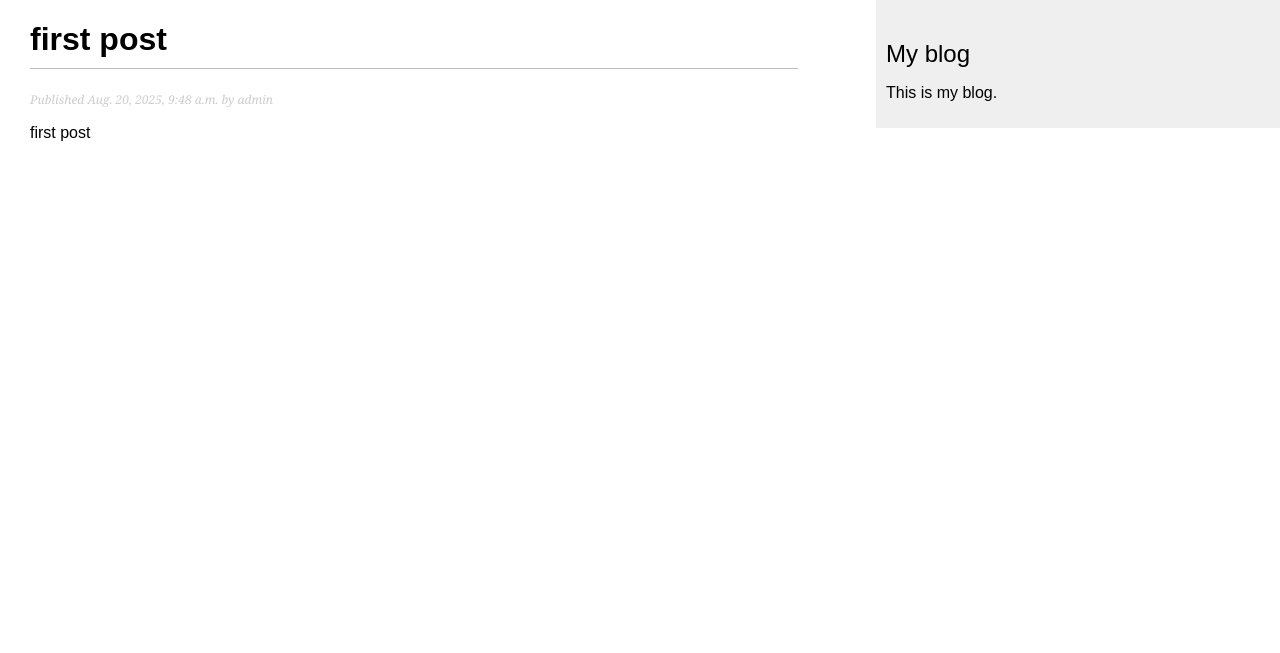
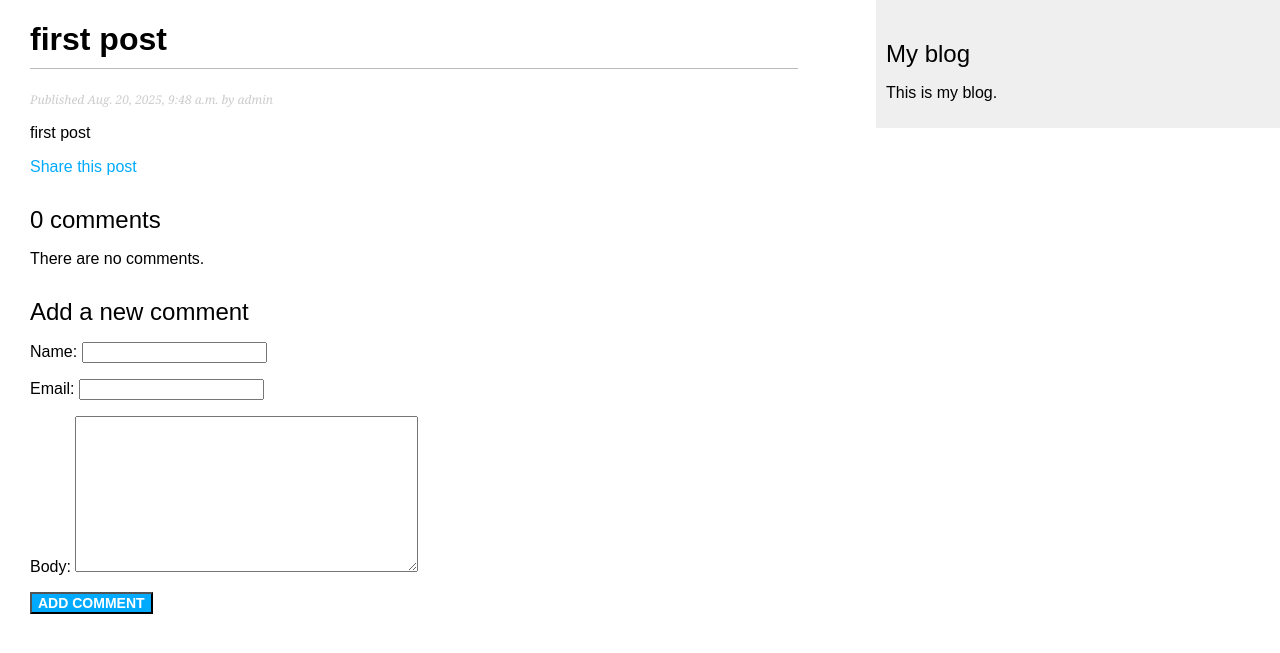
Before and after one commit to Grellina/blog, a Django app: a page that uses templates/blog/post/detail.html in a window 1280 px wide. Shown: the top 653 px of the page. Run offline with Django 5.2, Linux system fonts and the light colour scheme; data comes from the database, SQL or seed files in the repository; both versions use the stored data as it was after the commit.

Commit message:
added comments and email sending

```diff
--- /dev/null
+++ b/blog/forms.py
@@ -0,0 +1,13 @@
+from django import forms
+from .models import Comment
+
+class EmailPostForm(forms.Form):
+    name = forms.CharField(max_length=25)
+    email = forms.EmailField()
+    to = forms.EmailField()
+    comments = forms.CharField(required=False, widget=forms.Textarea)
+
+class CommentForm(forms.ModelForm):
+    class Meta:
+        model = Comment
+        fields = ['name','email', 'body']
--- a/blog/models.py
+++ b/blog/models.py
@@ -4,10 +4,12 @@ from django.contrib.auth.models import User
 from django.urls import reverse
 
 class PublishedManager(models.Manager):
+    #менеджер для работы с опубликованными постами
     def get_queryset(self):
         return super().get_queryset().filter(status=Post.Status.PUBLISHED)
 
 class Post(models.Model):
+    #модель поста
     class Status(models.TextChoices):
         DRAFT = 'DF', 'Draft'
         PUBLISHED = 'PB', 'Published'
@@ -40,3 +42,23 @@ class Post(models.Model):
                              self.publish.month,
                              self.publish.day,
                              self.slug])
+
+class Comment(models.Model):
+    post = models.ForeignKey(Post,
+                             on_delete=models.CASCADE,
+                             related_name='comments')
+    name = models.CharField(max_length=80)
+    email = models.EmailField()
+    body = models.TextField()
+    created = models.DateTimeField(auto_now_add=True)
+    updated = models.DateTimeField(auto_now=True)
+    active = models.BooleanField(default=True)
+
+    class Meta:
+        ordering = ['created']
+        indexes =[
+            models.Index(fields=['created']),
+        ]
+
+    def __str__(self):
+        return f'Comment by {self.name} on {self.post}'
--- a/blog/urls.py
+++ b/blog/urls.py
@@ -9,4 +9,8 @@ urlpatterns = [
     path('<int:year>/<int:month>/<int:day>/<slug:post>/',
          views.post_detail,
          name='post_detail'),
+    path('<int:post_id>/share/',
+         views.post_share, name='post_share'),
+    path('<int:post_id>/comment/',
+         views.post_comment, name='post_comment'),
 ]
--- a/blog/views.py
+++ b/blog/views.py
@@ -2,6 +2,35 @@ from django.shortcuts import render, get_object_or_404
 from django.core.paginator import Paginator, EmptyPage, PageNotAnInteger
 from django.views.generic import ListView
 from .models import Post
+from .forms import EmailPostForm, CommentForm
+from django.core.mail import send_mail
+from django.conf import settings
+from django.views.decorators.http import require_POST
+
+def post_share(request, post_id):
+    post = get_object_or_404(Post,
+                             id=post_id,
+                             status=Post.Status.PUBLISHED)
+    sent = False
+
+    if request.method =='POST':
+        form = EmailPostForm(request.POST)
+        if form.is_valid():
+            cd = form.cleaned_data
+            post_url = request.build_absolute_uri(
+                post.get_absolute_url()
+            )
+            subject = f"{cd['name']} recommends you read" \
+            f'{post.title}'
+            message = f'Read {post.title} at {post_url}\n\n' \
+            f"{cd['name']}\'s ({cd['email']}) comments: {cd['comments']}"
+            send_mail(subject, message, settings.EMAIL_HOST_USER, [cd['to']])
+            sent = True
+    else:
+        form = EmailPostForm()
+    return render(request, 'blog/post/share.html', {'post': post,
+                                                    'form': form,
+                                                    'sent': sent})
 
 def post_list(request):
     post_list = Post.published.all()
@@ -24,10 +53,14 @@ def post_detail(request, year, month, day, post):
                              publish__year=year,
                              publish__month=month,
                              publish__day=day)
+    comments = post.comments.filter(active=True)
+    form = CommentForm()
 
     return render(request,
                   'blog/post/detail.html',
-                  {'post': post})
+                  {'post': post,
+                   'comments': comments,
+                   'form': form})
 
 class PostListView(ListView):
     """Альтернативное представление списка постов"""
@@ -35,3 +68,19 @@ class PostListView(ListView):
     context_object_name = 'posts'
     paginate_by = 3
     template_name = 'blog/post/list.html'
+
+@require_POST
+def post_comment(request, post_id):
+    post = get_object_or_404(Post,
+                             id=post_id,
+                             status=Post.Status.PUBLISHED)
+    comment = None
+    form = CommentForm(data=request.POST)
+    if form.is_valid():
+        comment = form.save(commit=False)
+        comment.post = post
+        comment.save()
+    return render(request, 'blog/post/comment.html',
+                  {'post': post,
+                   'form': form,
+                   'comment': comment})
--- a/templates/blog/post/detail.html
+++ b/templates/blog/post/detail.html
@@ -7,4 +7,26 @@
     Published {{ post.publish }} by {{ post.author }}
 </p>
 {{ post.body|linebreaks }}
+<p>
+    <a href="{% url 'blog:post_share' post.id %}">
+        Share this post
+    </a>
+</p>
+{% with comments.count as total_comments %}
+    <h2>
+        {{ total_comments }} comment{{ total_comments|pluralize }}
+    </h2>
+{% endwith %}
+{% for comment in comments %}
+<div class="comment">
+    <p class="info">
+        Comment {{ forloop.counter }} by {{ comment.name }}
+        {{ comment.created }}
+    </p>
+    {{ comment.body|linebreaks }}
+</div>
+{% empty %}
+<p>There are no comments.</p>
+{% endfor %}
+{% include "blog/post/includes/comment_form.html" %}
 {% endblock %}
--- /dev/null
+++ b/templates/blog/post/includes/comment_form.html
@@ -0,0 +1,6 @@
+<h2>Add a new comment</h2>
+<form action="{% url 'blog:post_comment' post.id %}" method="post">
+  {% csrf_token %}
+  {{ form.as_p }}
+  <p><input type="submit" value="Add comment"></p>
+</form>
```
Also changed, not shown: blog/admin.py (+7 -1 lines), mysite/settings.py (+13 -0 lines), templates/blog/post/comment.html (added, +12 -0 lines), templates/blog/post/share.html (added, +20 -0 lines), blog/migrations/0003_comment.py (added), db.sqlite3.
